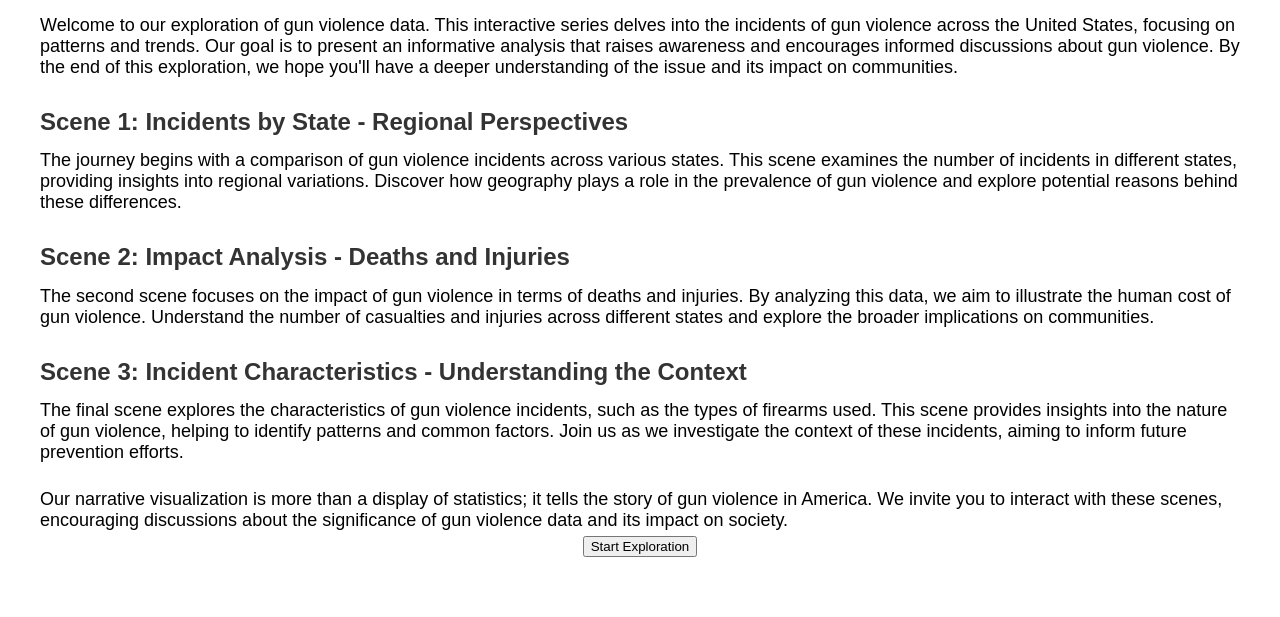
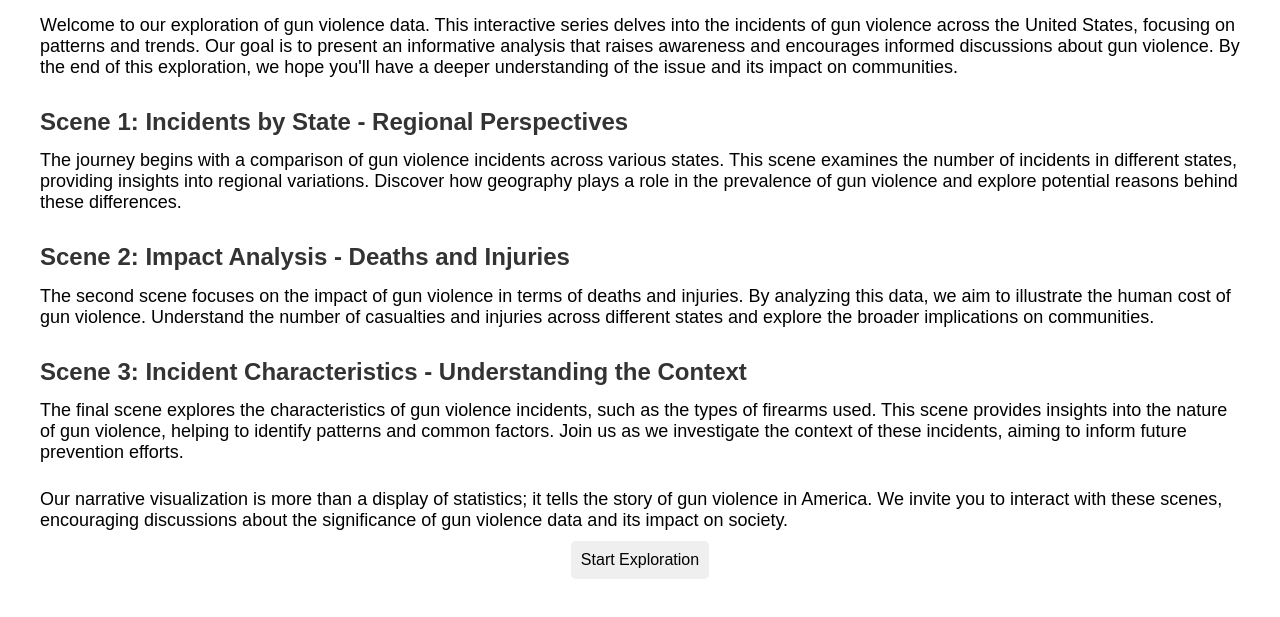
Before and after one commit to neng-ji/nengji.github.io, a plain HTML site: page index.html in a window 1280 px wide. Shown: the part 161-778 px from the top of the page. Drawn offline with Linux system fonts and the light colour scheme.

Commit message:
Update styles.css

```diff
--- a/styles.css
+++ b/styles.css
@@ -38,6 +38,17 @@ p {
     margin-bottom: 0.3em;
 }
 
+button {
+    margin: 5px;
+    padding: 10px;
+    border: none;
+    border-radius: 5px;
+    font-size: 1em;
+    cursor: pointer;
+    transition: background-color 0.3s ease;
+}
+
+
 #buttons {
     margin-bottom: 20px;
 }
```
